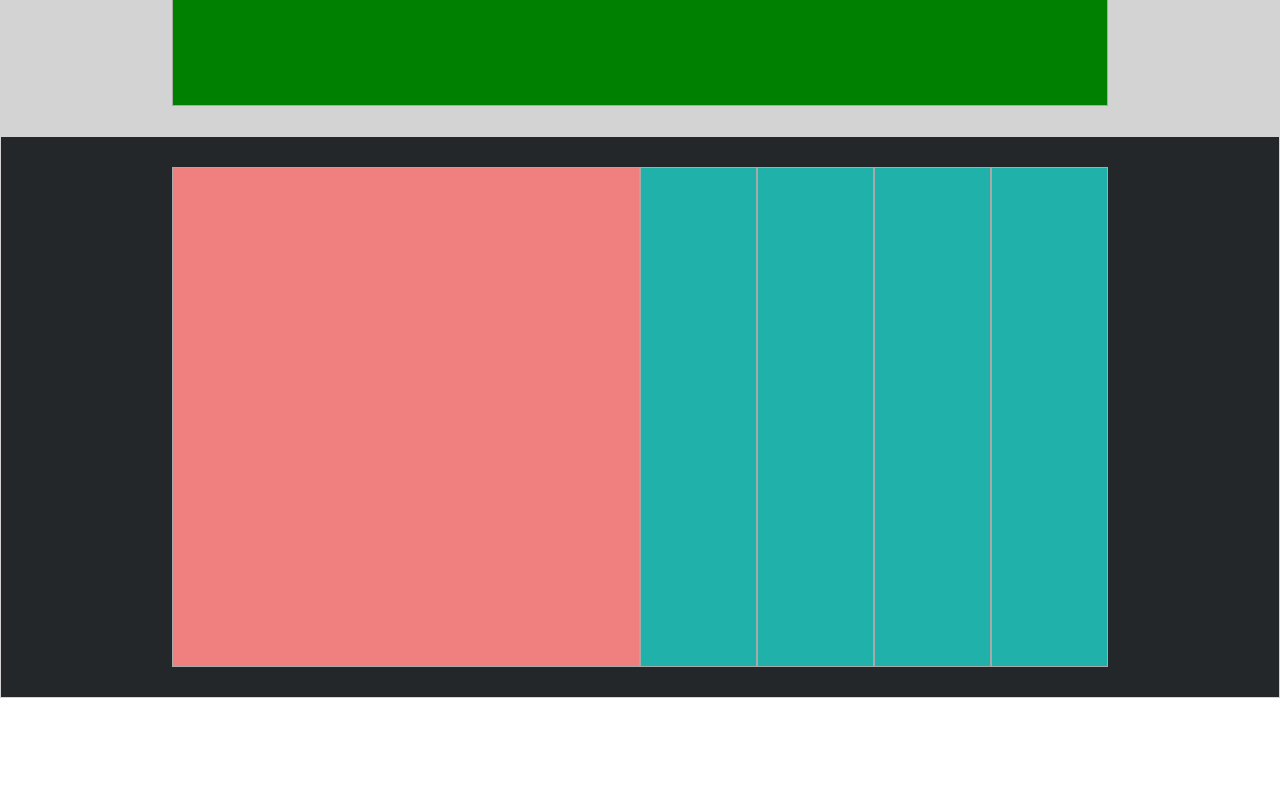
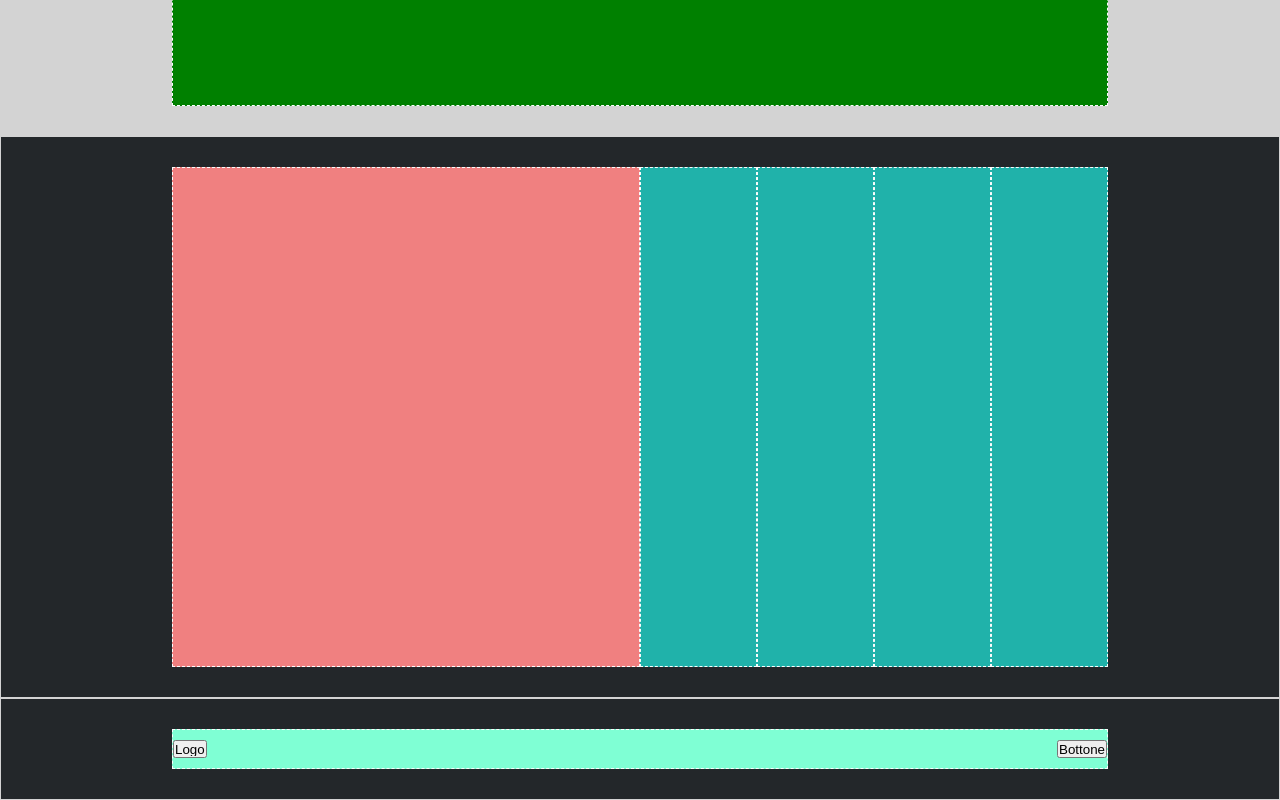
Before and after one commit to nico17022001/htmlcss-struttura-discord, a plain HTML site: page index.html in a window 1280 px wide. Shown: the part 1652-2452 px from the top of the page. Before the commit the page ends 2350 px from the top, so only its background shows below. Drawn offline with Linux system fonts and the light colour scheme.

Commit message:
corretto-padding

```diff
--- a/css/style.css
+++ b/css/style.css
@@ -43,7 +43,7 @@ header .container div{
   width: 70%;
   height: 180px;
   background-color:#ee82ee;
-  border:solid darkgray 0.1px;
+  border:dashed #fafdfd 1px;
 }
 
 .white{
@@ -94,8 +94,8 @@ header .container div{
 .smeraldo{
   background-color: #7fffd4;
   width: 80%;
-  height: 20px;
+  height: 40px;
   display: flex;
   justify-content: space-between;
-  padding: 0 10px;
+  padding: 10px 0px;
 }
--- a/index.html
+++ b/index.html
@@ -68,7 +68,17 @@
 
   </main>
 
-  <footer></footer>
+  <footer>
+
+    <div class="black">
+      <div class="container">
+        <div class="sector smeraldo">
+          <input type="button" value="Logo">
+          <input type="button" value="Bottone">
+        </div>
+    </div>
+
+  </footer>
 
 
 </body>
```
